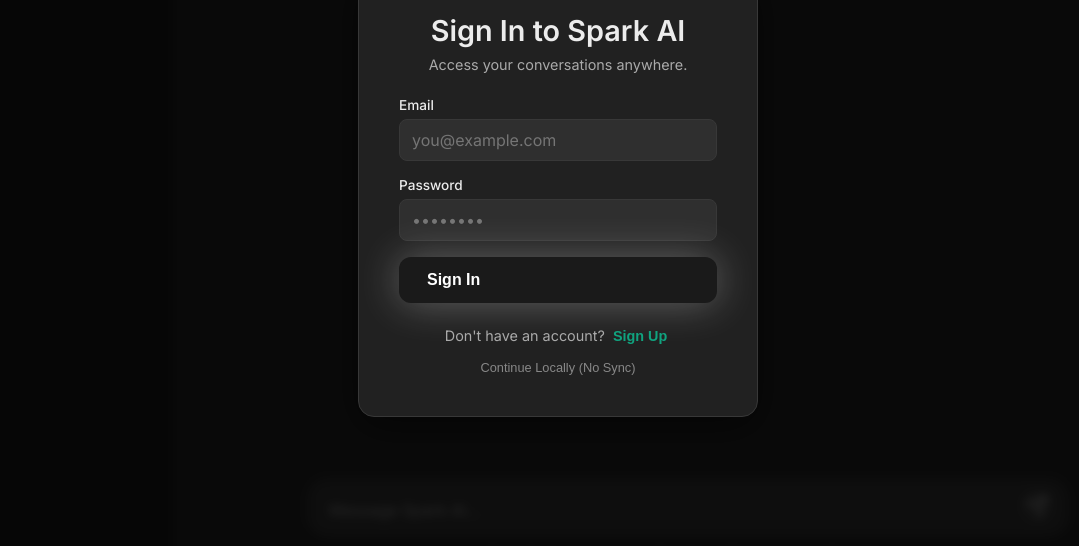
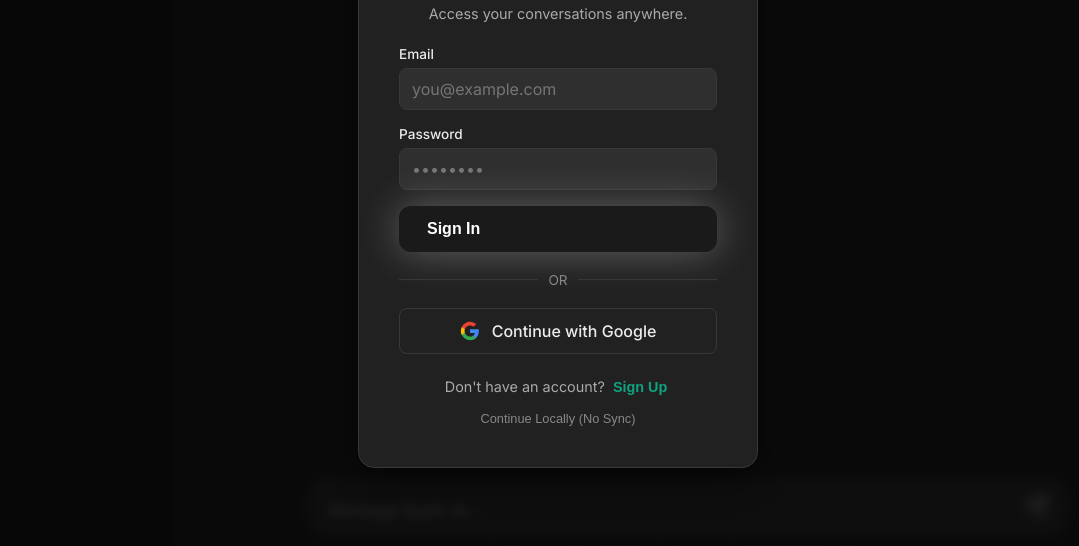
Before and after one commit to sharvarii01/Spark-AI, a website with bundled scripts: page public/index.html in a window 1280 px wide. Both pictures are taken after a click on the button "Login / Sign In". Shown: the part 206-752 px from the top of the page, without its empty margins (82-1161 px from the left). Built offline with nearby package versions, Linux system fonts and the light colour scheme; no server answers.

Commit message:
feat: add Continue with Google sign in option

```diff
--- a/public/index.html
+++ b/public/index.html
@@ -129,6 +129,20 @@
                 <button type="submit" id="authSubmitBtn" class="primary-btn">Sign In</button>
             </form>
 
+            <div class="auth-divider">
+                <span>OR</span>
+            </div>
+
+            <button id="googleSignInBtn" class="google-btn">
+                <svg viewBox="0 0 24 24" width="20" height="20" xmlns="http://www.w3.org/2000/svg">
+                    <path d="M22.56 12.25c0-.78-.07-1.53-.2-2.25H12v4.26h5.92c-.26 1.37-1.04 2.53-2.21 3.31v2.77h3.57c2.08-1.92 3.28-4.74 3.28-8.09z" fill="#4285F4"/>
+                    <path d="M12 23c2.97 0 5.46-.98 7.28-2.66l-3.57-2.77c-.98.66-2.23 1.06-3.71 1.06-2.86 0-5.29-1.93-6.16-4.53H2.18v2.84C3.99 20.53 7.7 23 12 23z" fill="#34A853"/>
+                    <path d="M5.84 14.09c-.22-.66-.35-1.36-.35-2.09s.13-1.43.35-2.09V7.07H2.18C1.43 8.55 1 10.22 1 12s.43 3.45 1.18 4.93l2.85-2.22.81-.62z" fill="#FBBC05"/>
+                    <path d="M12 5.38c1.62 0 3.06.56 4.21 1.64l3.15-3.15C17.45 2.09 14.97 1 12 1 7.7 1 3.99 3.47 2.18 7.07l3.66 2.84c.87-2.6 3.3-4.53 6.16-4.53z" fill="#EA4335"/>
+                </svg>
+                Continue with Google
+            </button>
+
             <div class="auth-switch">
                 <span id="authSwitchText">Don't have an account?</span>
                 <button id="authSwitchBtn" class="text-btn">Sign Up</button>
--- a/public/script.js
+++ b/public/script.js
@@ -1,5 +1,5 @@
 import { initializeApp } from "https://www.gstatic.com/firebasejs/10.11.0/firebase-app.js";
-import { getAuth, signInWithEmailAndPassword, createUserWithEmailAndPassword, onAuthStateChanged, signOut } from "https://www.gstatic.com/firebasejs/10.11.0/firebase-auth.js";
+import { getAuth, signInWithEmailAndPassword, createUserWithEmailAndPassword, onAuthStateChanged, signOut, GoogleAuthProvider, signInWithPopup } from "https://www.gstatic.com/firebasejs/10.11.0/firebase-auth.js";
 import { getFirestore, collection, getDocs, doc, setDoc, query, orderBy } from "https://www.gstatic.com/firebasejs/10.11.0/firebase-firestore.js";
 
 const firebaseConfig = {
@@ -41,6 +41,7 @@ document.addEventListener('DOMContentLoaded', () => {
     const authSwitchText = document.getElementById('authSwitchText');
     const authError = document.getElementById('authError');
     const skipAuthBtn = document.getElementById('skipAuthBtn');
+    const googleSignInBtn = document.getElementById('googleSignInBtn');
     const userProfile = document.getElementById('userProfile');
     const userEmail = document.getElementById('userEmail');
     const userAvatar = document.getElementById('userAvatar');
@@ -136,6 +137,20 @@ document.addEventListener('DOMContentLoaded', () => {
             authError.classList.remove('hidden');
         }
     });
+
+    if (googleSignInBtn) {
+        googleSignInBtn.addEventListener('click', async () => {
+            authError.classList.add('hidden');
+            const provider = new GoogleAuthProvider();
+            try {
+                await signInWithPopup(auth, provider);
+                // onAuthStateChanged will handle the UI update
+            } catch (error) {
+                authError.textContent = error.message.replace('Firebase: ', '');
+                authError.classList.remove('hidden');
+            }
+        });
+    }
 
     // Landing Page Logic
     function initLandingPage() {
--- a/public/style.css
+++ b/public/style.css
@@ -661,6 +661,48 @@ textarea::placeholder { color: var(--text-muted); }
     display: none;
 }
 
+.auth-divider {
+    display: flex;
+    align-items: center;
+    margin: 20px 0;
+    color: var(--text-muted);
+    font-size: 0.85rem;
+}
+
+.auth-divider::before,
+.auth-divider::after {
+    content: "";
+    flex: 1;
+    border-bottom: 1px solid var(--border-color);
+}
+
+.auth-divider span {
+    padding: 0 10px;
+}
+
+.google-btn {
+    display: flex;
+    align-items: center;
+    justify-content: center;
+    gap: 12px;
+    width: 100%;
+    padding: 12px;
+    border-radius: 8px;
+    background-color: transparent;
+    border: 1px solid var(--border-color);
+    color: var(--text-primary);
+    font-size: 1rem;
+    font-weight: 500;
+    cursor: pointer;
+    transition: background-color 0.2s, color 0.2s;
+    font-family: inherit;
+}
+
+.google-btn:hover {
+    background-color: rgba(66, 133, 244, 0.08); /* slight blue tint */
+    border-color: #4285F4;
+}
+
 .auth-switch {
     margin-top: 24px;
     font-size: 0.9rem;
```
